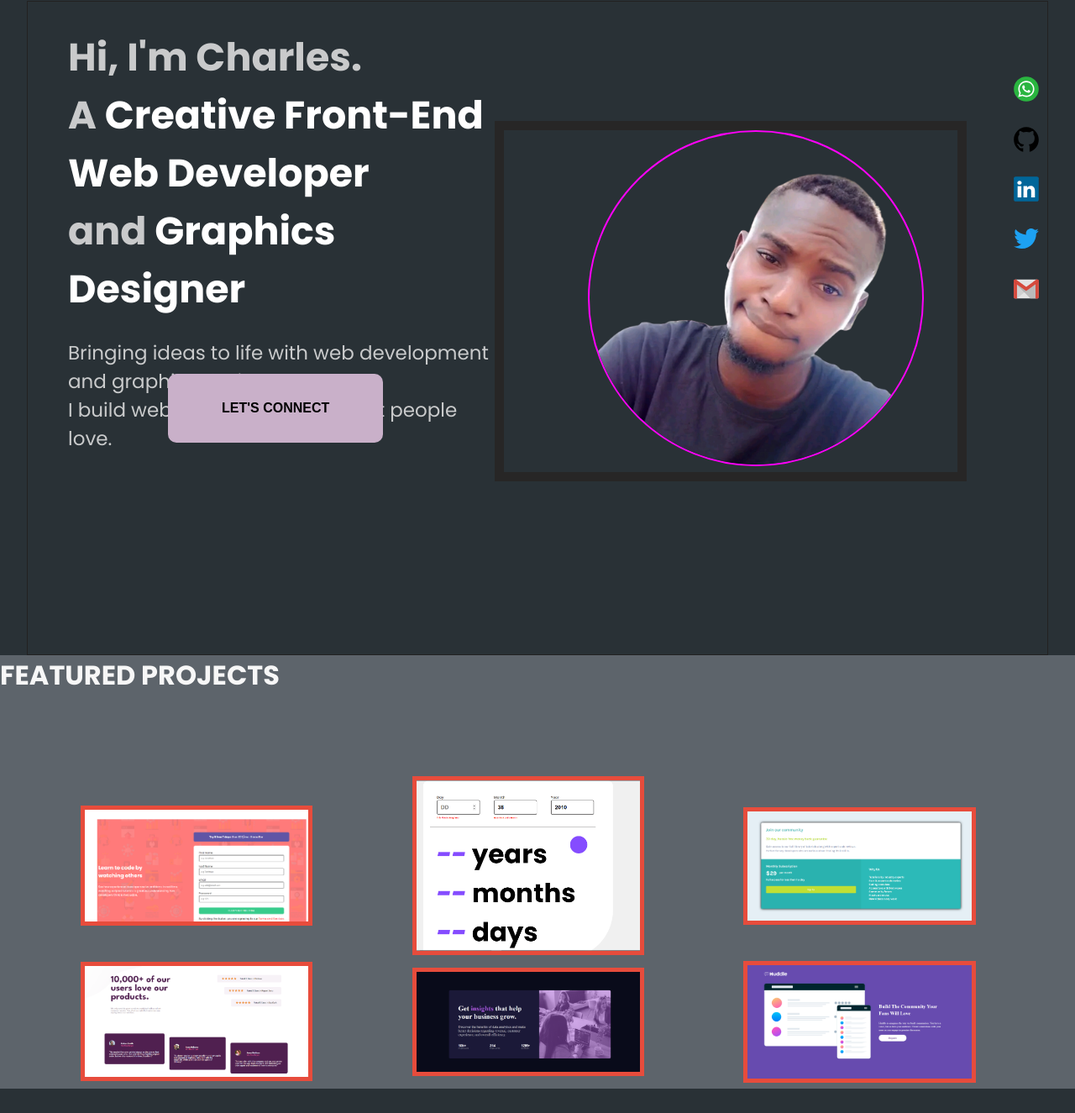
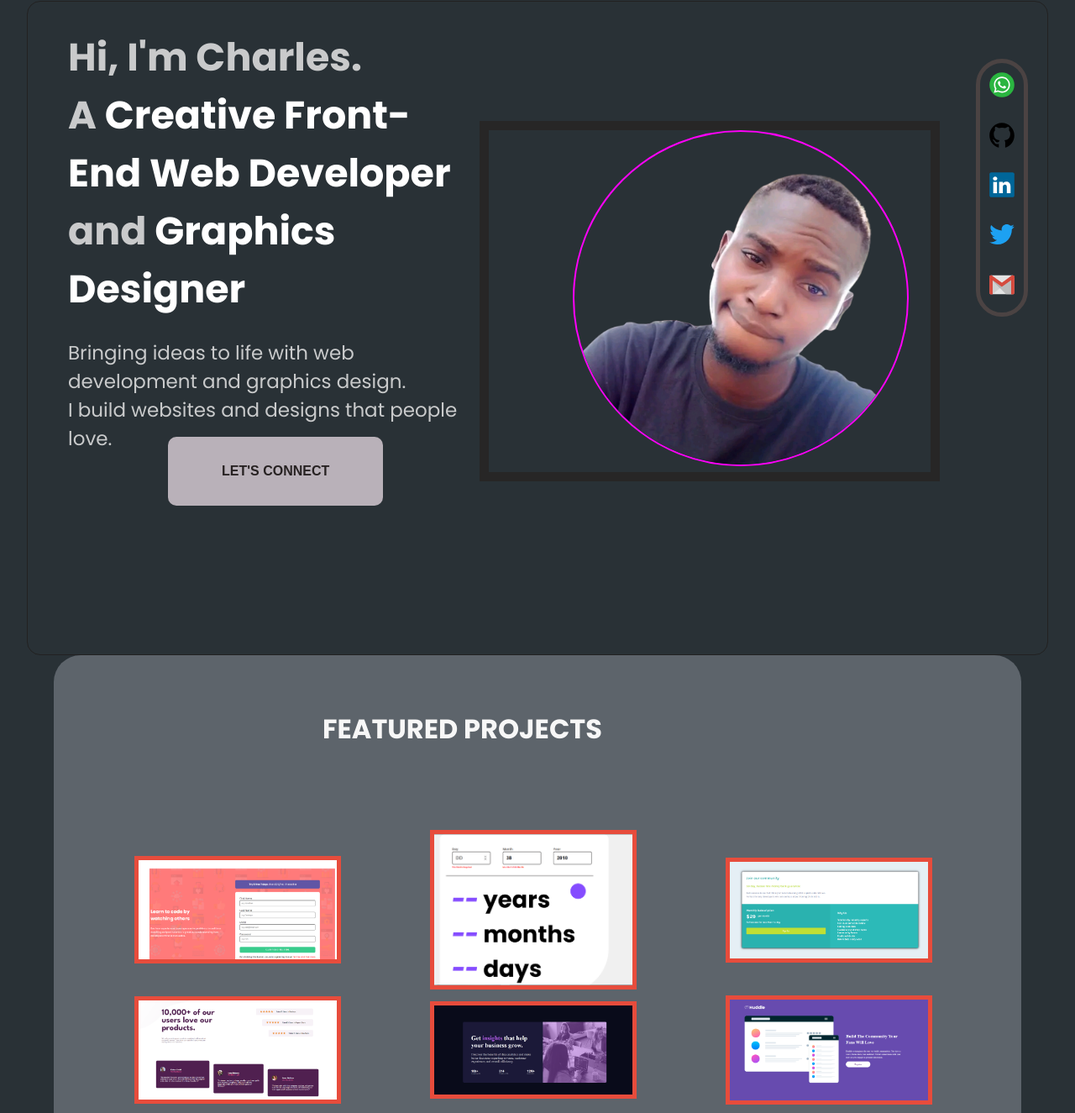
Before and after one commit to Dev-Shaq/portfolio, a plain HTML site: page index.html in a window 1280 px wide. Shown: the part 173-1498 px from the top of the page at 84% size. Drawn offline with Linux system fonts and the light colour scheme.

Commit message:
css updated

```diff
--- a/index.html
+++ b/index.html
@@ -79,17 +79,17 @@
         <div class="project-img">
           <a
             href="https://dev-shaq.github.io/sign-up-form/
-"
+  "
             ><img src="images/signupForm.PNG" alt="signup form"
           /></a>
           <a
             href="https://github.com/Dev-Shaq/age-calculator-website
-"
+  "
             ><img src="images/ageCalculator.PNG" alt="Age Calculator"
           /></a>
           <a
             href="https://dev-shaq.github.io/single-price-grid-component-master/
-"
+  "
             ><img src="images/single-price-card.PNG" alt="single price card"
           /></a>
           <a
@@ -166,13 +166,19 @@
           <div class="form">
             <form action="">
               <label for="name"></label>
-              <input type="text" placeholder=" Name*" required /><br>
+              <input type="text" placeholder=" Name*" required /><br />
 
               <label for="email"></label>
-              <input type="email" placeholder="Email*" required /><br>
+              <input type="email" placeholder="Email*" required /><br />
 
               <label for="message"></label>
-             <textarea name="message" id="message" cols="30" rows="10" placeholder="Message"></textarea>
+              <textarea
+                name="message"
+                id="message"
+                cols="30"
+                rows="10"
+                placeholder="Message"
+              ></textarea>
             </form>
           </div>
         </div>
--- a/styles.css
+++ b/styles.css
@@ -27,6 +27,7 @@ height: 100%;
    margin-left: 2rem;
     margin-right: 2rem;
     margin-top: 0;
+    border-radius: 1rem;
 }
 
 .logo{
@@ -81,7 +82,7 @@ height: 100%;
       padding-left: 100px;
       margin-top: 0;
       margin-bottom: 4rem;
-      margin-right: 6rem;
+      margin-right: 8rem;
     }
 
 
@@ -146,6 +147,9 @@ nav div{
     position: absolute;
     right: 2rem;
     bottom: 250px;
+    border: 5px rgb(75, 67, 67) solid;
+    border-radius: 2rem;
+    margin-right: 1.5rem;
     }
     #media-icons img{
         margin: 0.7rem;
@@ -159,17 +163,15 @@ nav div{
 
 .connect-button{
     position: absolute;
-bottom: 100px;
+bottom: 25px;
 left: 200px;
 }
 .connect-button button{
-    background-color: transparent;
     border: none;
-    background-color: rgb(255, 0,250);
-    background-color: rgb(201, 176, 201);
+    background-color: rgb(185, 177, 185);
     padding: 2rem 4rem;
     border-radius: 10px;
-    color: black;
+    color: rgb(39, 34, 34);
     text-transform: uppercase;
     font-size: 1rem;
     font-weight: 700;
@@ -177,6 +179,7 @@ left: 200px;
 .connect-button button:hover {
     background-color: #e74c3c;
     color: #ffffff;
+    transition: 0.4s;
 }
 
 
@@ -185,14 +188,15 @@ left: 200px;
 /* Styling for project page */
 .projects{
     background-color: #5d646b;
+    margin: 0 4rem;
+border-radius: 2rem;
     /* height:100vh; */
    /* width: 100vw; */
-    /* padding: 4rem; */
+    padding: 4rem 0;
 }
 .projects h1{
    color: rgb(247, 247, 247);
-   /* padding-top: 2rem; */
-   /* margin-left:20rem ; */
+   margin-left:20rem ;
 /* position: absolute; */
 /* top: 1100px; */
 }
```
